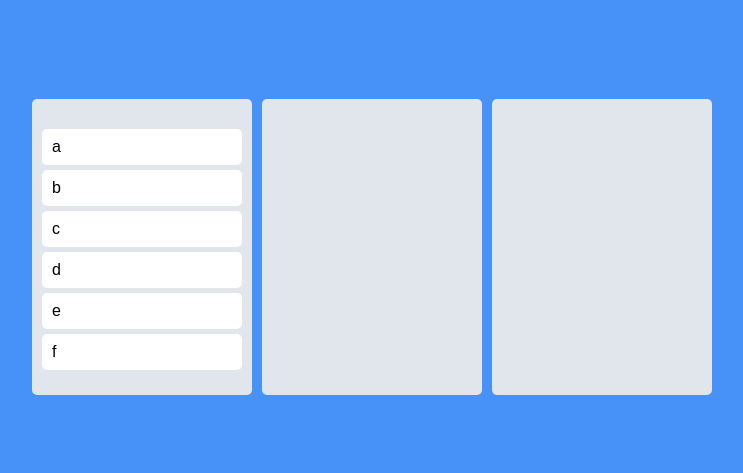
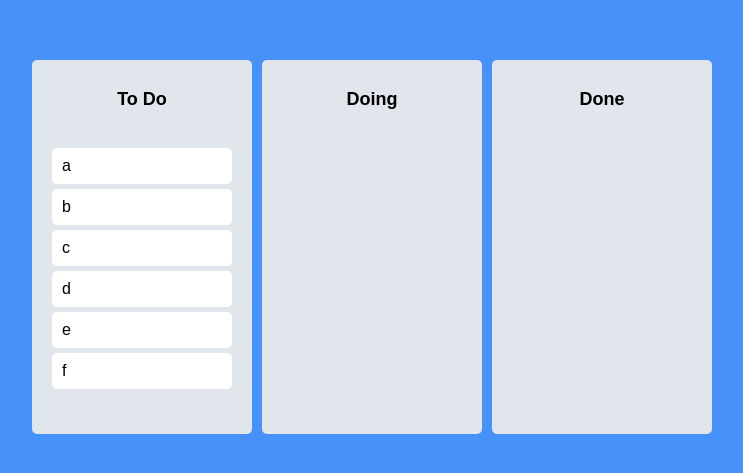
Before and after one commit to jiwonmik/Drag-and-Drop-Boards, a React (Create React App) app: page / in a window 1280 px wide. Shown: the part 153-626 px from the top of the page, without its empty margins (268-1011 px from the left). Built offline with nearby package versions, Linux system fonts and the light colour scheme.

Commit message:
add cross board movement logic

```diff
--- a/src/App.tsx
+++ b/src/App.tsx
@@ -23,15 +23,35 @@ const Boards = styled.div`
 
 function App() {
   const [toDos,setToDos] = useRecoilState(toDoState);
-  const onDragEnd = ({draggableId, destination, source}:DropResult) => {
-    if(!destination) return;
-    // setToDos((oldToDos) => {
-    //   const copyToDos = [...oldToDos];
-    //   copyToDos.splice(source.index, 1)
-    //   copyToDos.splice(destination?.index, 0, draggableId);
-    //   return copyToDos;
-    // }
-    // )
+  const onDragEnd = (info:DropResult) => {
+    console.log(info);
+    const {draggableId, source, destination} = info;
+    if (!destination) return;
+    if (destination?.droppableId == source.droppableId){
+      // same board movement.
+      setToDos((allBoards) => {
+        const boardCopy = [...allBoards[source.droppableId]];
+        boardCopy.splice(source.index, 1);
+        boardCopy.splice(destination.index, 0, draggableId);
+        return {
+          ...allBoards,
+          [source.droppableId]: boardCopy};
+      })
+    }
+    else{
+      // different board movement.
+      setToDos((allBoards)=>{
+        const srcBoard = [...allBoards[source.droppableId]];
+        const dstBoard = [...allBoards[destination.droppableId]];
+        srcBoard.splice(source.index, 1);
+        dstBoard.splice(destination.index, 0, draggableId);
+        return{
+          ...allBoards,
+          [source.droppableId]: srcBoard,
+          [destination.droppableId]: dstBoard
+        }
+      })
+    }
   }
   return <DragDropContext onDragEnd={onDragEnd}>
     <Wrapper>
--- a/src/atom.tsx
+++ b/src/atom.tsx
@@ -1,4 +1,4 @@
-import { atom, selector } from "recoil";
+import { atom } from "recoil";
 
 interface IToDoState {
     [key: string]: string[];
@@ -7,8 +7,8 @@ interface IToDoState {
 export const toDoState = atom<IToDoState>({
     key: "toDo",
     default: {
-        to_do: ["a", "b", "c", "d", "e", "f"],
-        doing: [],
-        done:[],
+        "To Do": ["a", "b", "c", "d", "e", "f"],
+        Doing: [],
+        Done:[],
     }
-})
+});
--- a/src/components/Board.tsx
+++ b/src/components/Board.tsx
@@ -9,6 +9,12 @@ const Wrapper =styled.div`
   min-height: 200px;
   background-color: ${(props) => props.theme.boardColor};
 `;
+const Title = styled.h2`
+  text-align: center;
+  font-weight: 600;
+  margin-bottom: 10px;
+  font-size: 18px;
+`
 
 interface IBoardProps {
   toDos: string[];
@@ -18,6 +24,8 @@ interface IBoardProps {
 
 function Board({toDos, boardId}: IBoardProps){
     return (
+      <Wrapper>
+        <Title>{boardId}</Title>
         <Droppable droppableId={boardId}>
         {(provided) => (
           <Wrapper ref={provided.innerRef} {...provided.droppableProps}>
@@ -29,6 +37,7 @@ function Board({toDos, boardId}: IBoardProps){
           </Wrapper>
         )}
         </Droppable>
+      </Wrapper>
     );
 };
 
```
